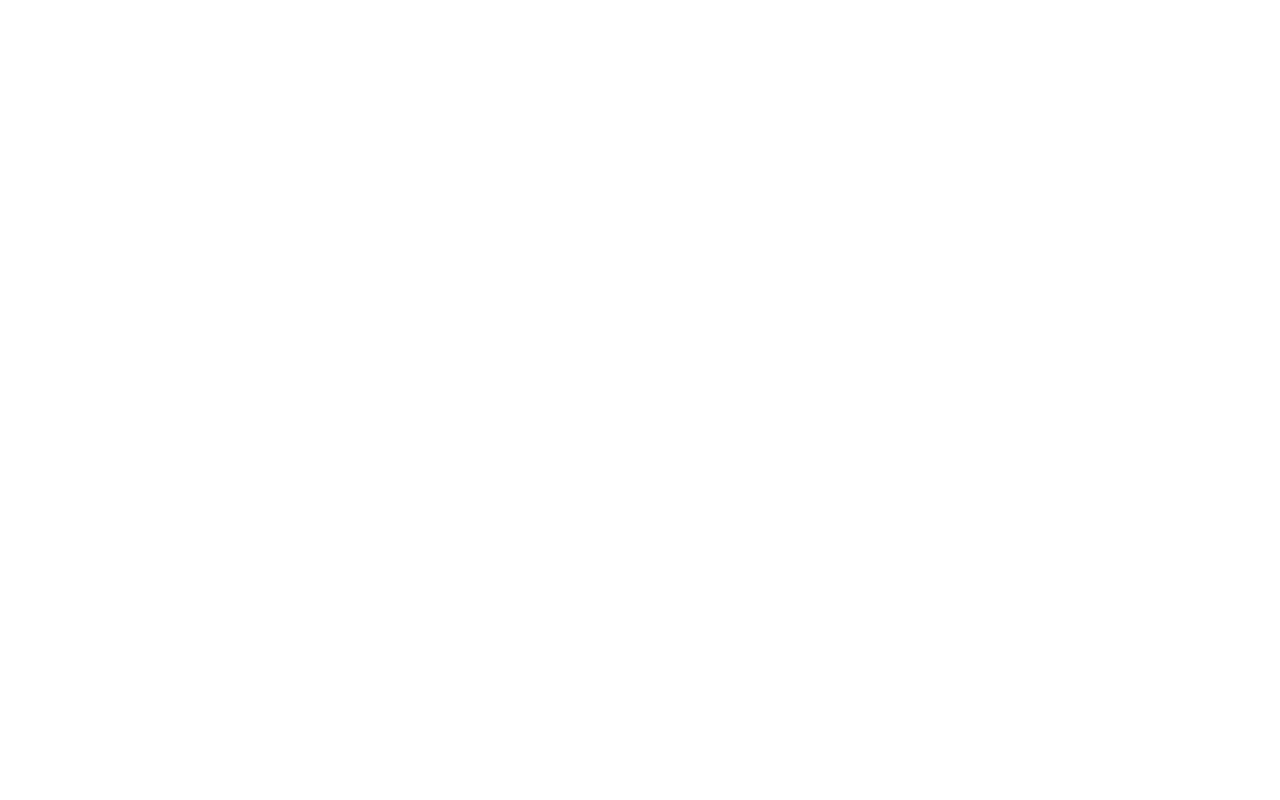
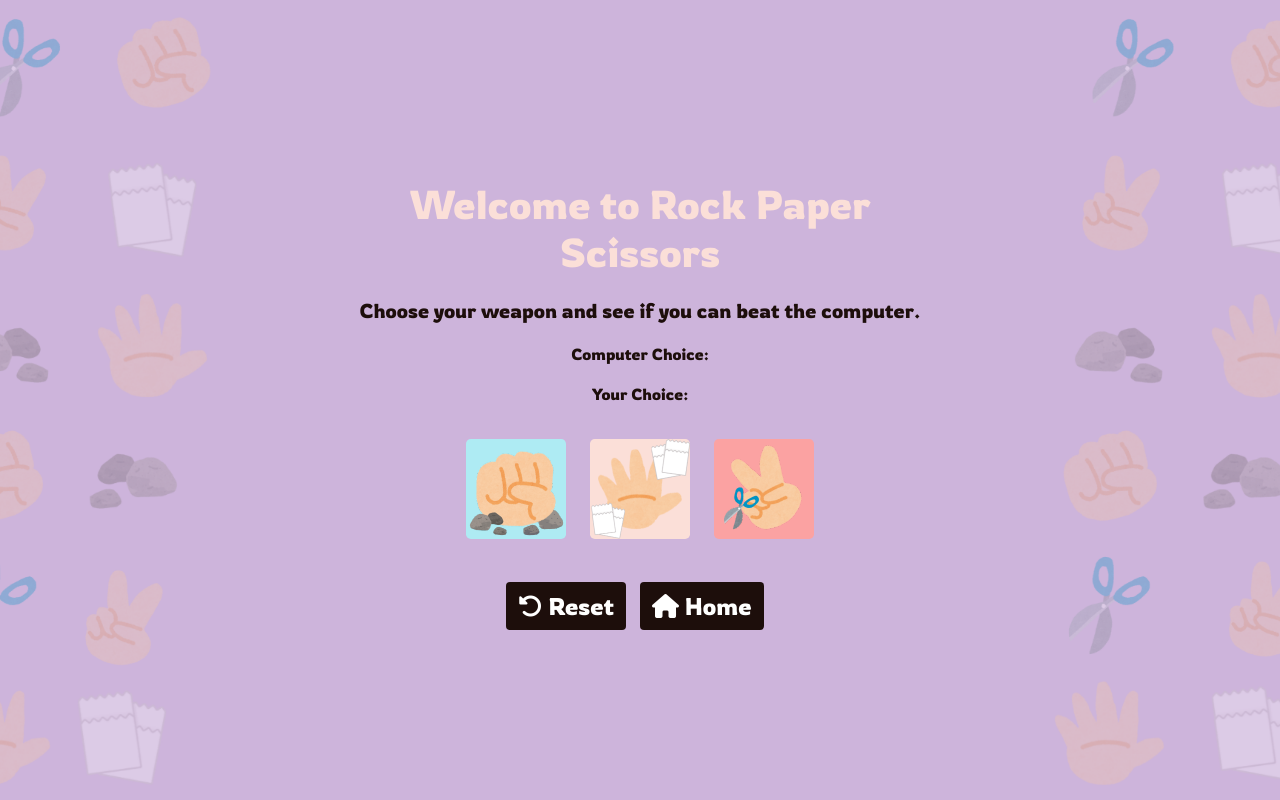
Before and after one commit to SafUmmSul91/RPS-MP, a plain HTML site: page assets/html/game.html in a window 1280 px wide. Drawn offline with nearby package versions, Linux system fonts and the light colour scheme.

Commit message:
game html setup

```diff
--- a/assets/css/style.css
+++ b/assets/css/style.css
@@ -1,18 +1,104 @@
-/* Landing Page */
-.hero {
-    background-image: url('../images/background.png');
+
+
+body {
+    font-family: 'Rowdies', sans-serif;
+    background: url('../images/background.png') no-repeat center center fixed;
+    background-size: cover;
+    color: #1D0E0B;
+    text-align: center;
 }
 
-.hero h1 {
+
+h1 {
     font-family: 'Rowdies', cursive;
+    color: #FBDFD8;
+    margin: 20px 0;
 }
 
-.hero .btn-primary {
-    background-color: #AEEBF3;
-    border-color: #AEEBF3;
+h2 {
+    font-family: 'Shadows Into Light', cursive;
+    color: #AEEBF3;
+    margin: 10px 0;
 }
 
-.hero .btn-primary:hover {
+#choices img {
+    width: 100px;
+    cursor: pointer;
+    margin: 10px;
+}
+#rock-btn {
+    background-image: url('../images/rock.png');
+    background-size: cover;
+    width: 100px;
+    height: 100px;
+    margin: 10px;
+    background-color: #AEEBF3 ;
+    border: #AEEBF3;
+}
+
+#rock-btn:hover {
+    transform: scale(1.1);
+}
+
+#paper-btn {
+    background-image: url('../images/paperr.png');
+    background-size: cover;
+    width: 100px;
+    height: 100px;
+    margin: 10px;
+    background-color: #FBDFD8 ;
+    border: #FFDCAB;
+}
+
+#paper-btn:hover {
+    transform: scale(1.1);
+}
+
+#scissors-btn {
+    background-image: url('../images/scissors.png');
+    background-size: cover;
+    width: 100px;
+    height: 100px;
+    margin: 10px;
+    background-color: #FBA2A2 ;
+    border: #FBA2A2;
+
+}
+
+#scissors-btn:hover {
+    transform: scale(1.1);
+}
+
+
+#reset-btn {
+    background-color: #1D0E0B;
+    border: none;
+    cursor: pointer;
+    font-size: 24px;
+    margin: 10px 0;
+    border-color: #1D0E0B;
+}
+
+#reset-btn:hover {
+    transform: scale(1.1);
     background-color: #FFDCAB;
-    border-color: #FFDCAB;
 }
+
+#home-btn {
+    background-color: #1D0E0B;
+    border: none;
+    cursor: pointer;
+    font-size: 24px;
+    margin: 0px 10px;
+    border-color: #1D0E0B;
+}
+
+#home-btn:hover {
+    transform: scale(1.1);
+    background-color: #FFDCAB;
+}
+
+#score, #round {
+    font-family: 'Rowdies', sans-serif;
+    color: #FBA2A2;
+}
--- a/assets/html/game.html
+++ b/assets/html/game.html
@@ -1,17 +1,41 @@
 <!DOCTYPE html>
 <html lang="en">
-
 <head>
     <meta charset="UTF-8">
+    <meta name="viewport" content="width=device-width, initial-scale=1.0">
     <title>Rock Paper Scissors</title>
-    <link rel="stylesheet" href="../css/style.css">
+    <meta name="description" content="Play Rock Paper Scissors online! Choose your weapon and see if you can beat the computer.">
     <link href="https://cdn.jsdelivr.net/npm/bootstrap@5.0.2/dist/css/bootstrap.min.css" rel="stylesheet" integrity="sha384-EVSTQN3/azprG1Anm3QDgpJLIm9Nao0Yz1ztcQTwFspd3yD65VohhpuuCOmLASjC" crossorigin="anonymous">
     <link href="https://fonts.googleapis.com/css2?family=Rowdies:wght@400;700&family=Shadows+Into+Light&display=swap" rel="stylesheet">
+    <link rel="stylesheet" href="../css/style.css">
     <script src="https://kit.fontawesome.com/a7794c76ca.js" crossorigin="anonymous"></script>
 </head>
-
 <body>
 
+        <div class="row justify-content-center align-items-center vh-100">
+            <div class="col-md-6 text-center">
+                <h1>Welcome to Rock Paper Scissors</h1>
+                <p class="lead">Choose your weapon and see if you can beat the computer.</p>
+
+                <p>Computer Choice: <span id="computer-choice"></span></p>
+                <p>Your Choice: <span id="player-choice"></span></p>
+                <p id="result"></p>
+
+                <div class="btn" role="group" aria-label="Basic example">
+                    <button type="button" class="btn btn-primary btn-lg" id="rock-btn"></button>
+                    <button type="button" class="btn btn-primary btn-lg" id="paper-btn"></button>
+                    <button type="button" class="btn btn-primary btn-lg" id="scissors-btn"></button>
+                </div>
+                <span>
+                    <div class="btn-vertical mt-3" role="group" aria-label="Basic example">
+                        <button type="button" class="btn btn-primary" id="reset-btn" id="reset-btn"><i class="fas fa-rotate-left"></i> Reset</button>
+                        <button type="button" class="btn btn-primary" id="home-btn" id="home-btn"><i class="fas fa-house"></i> Home</button>
+                    </div>
+                </span>
+            </div>
+        </div>
+
+<script src="https://cdn.jsdelivr.net/npm/bootstrap@5.0.2/dist/js/bootstrap.bundle.min.js" integrity="sha384-MrcW6ZMFYlzcLA8Nl+NtUVF0sA7MsXsP1UyJoMp4YLEuNSfAP+JcXn/tWtIaxVXM" crossorigin="anonymous"></script>
 <script src="../js/script.js"></script>
 </body>
 </html>
```
Also changed, not shown: assets/html/index.html (+3 -3 lines), assets/images/paperr.png (added).
